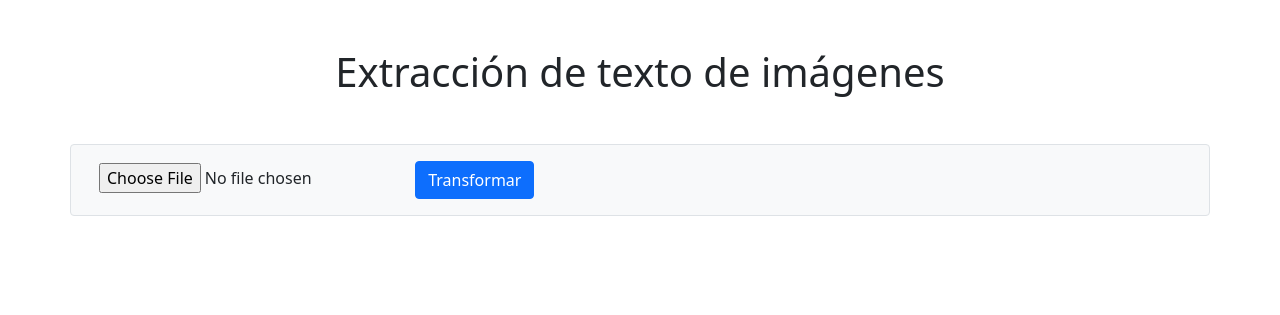
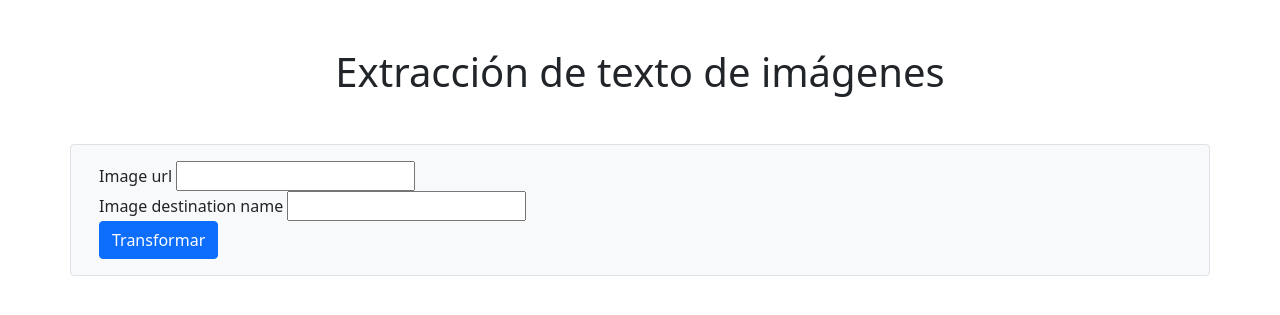
Before and after one commit to yepes/IABD, a Flask app: page / in a window 1280 px wide. Shown: the part 56-371 px from the top of the page. Run offline with Flask 2, Linux system fonts and the light colour scheme; some libraries are stand-ins or nearby versions.

Commit message:
ejercicio 11 - Flask - listo para entregar

```diff
--- a/python/11-flask/code/app.py
+++ b/python/11-flask/code/app.py
@@ -3,30 +3,62 @@ from werkzeug.utils import secure_filename
 from PIL import Image
 import os
 import pytesseract
+import requests
 
 UPLOAD_FOLDER = 'images'
-ALLOWED_EXTENSIONS = set(['txt', 'pdf', 'png', 'jpg', 'jpeg', 'gif'])
+ALLOWED_EXTENSIONS = {'txt', 'pdf', 'png', 'jpg', 'jpeg', 'gif'}
 
 app = Flask(__name__)
 app.config['UPLOAD_FOLDER'] = UPLOAD_FOLDER
+
+
+def download_image(url, file_name):
+    headers = {
+        "User-Agent": "Chrome/51.0.2704.103",
+    }
+    response = requests.get(url, headers=headers)
+
+    # Save the image
+    if response.status_code == 200:
+        print('Response OK')
+        with open(file_name, "wb") as f:
+            f.write(response.content)
+            print()
+    else:
+        print('Response not OK')
+        print(response.status_code)
 
 
 @app.route("/")
 def home():
     return render_template('home.html')
 
-@app.route("/uploader", methods = ['POST'])
+
+@app.route("/uploader", methods=['POST'])
 def upload_file():
     NO_VALID_IMAGE = 'No se ha proporcionado una imagen válida'
-    if request.method == 'POST' and request.files:
-        f = request.files['image']
-        f.save(os.path.join(app.config['UPLOAD_FOLDER'], secure_filename(f.filename)))
-        img = Image.open(os.path.join(app.config['UPLOAD_FOLDER'], secure_filename(f.filename)))
 
+    if request.method == 'POST':
+
+        print('es post')
+        url = request.form.get("url")
+        filename = request.form.get("filename")
+        filename = os.path.join(app.config['UPLOAD_FOLDER'], secure_filename(filename))
+
+        download_image(url, filename)
+
+        # f = request.files['image']
+        # f.save(os.path.join(app.config['UPLOAD_FOLDER'], secure_filename(f.filename)))
+        # img = Image.open(os.path.join(app.config['UPLOAD_FOLDER'], secure_filename(f.filename)))
+        img = Image.open(filename)
         try:
             text = pytesseract.image_to_string(img, 'spa')
         except Exception as e:
             return render_template('results.html', text=NO_VALID_IMAGE)
+
+        # myobj = gTTS(text=text, lang="es", slow=False)
+        # myobj.save(app.config['UPLOAD_FOLDER'] + '/speech.mp3')
+        # playsound(app.config['UPLOAD_FOLDER'] + '/speech.mp3')
 
         return render_template('results.html', text=text)
 
--- a/python/11-flask/code/templates/home.html
+++ b/python/11-flask/code/templates/home.html
@@ -1,12 +1,18 @@
  {%  extends 'base.html' %}
 
  {%  block content %}
-     <form action="http://localhost:5000/uploader" method="POST" enctype="multipart/form-data">
+     <form action="http://localhost:5000/uploader" method="POST">
         <div class="form-group">
-            <input type="file" name="image">
-            <button type="submit" class="btn btn-primary">
-                Transformar
-            </button>
+            <label for="url">Image url</label>
+            <input required type="text" name="url" id="url" value="" />
         </div>
+
+         <div class="for-group">
+            <label for="filename">Image destination name</label>
+            <input required type="text" name="filename" id="filename" value="" />
+         </div>
+        <button type="submit" class="btn btn-primary">
+            Transformar
+        </button>
      </form>
  {%  endblock %}
```
Also changed, not shown: python/11-flask/code/images/62ffed0fbe2ff.jpeg (deleted), python/11-flask/code/images/a.jpg (deleted), 1 other file.
